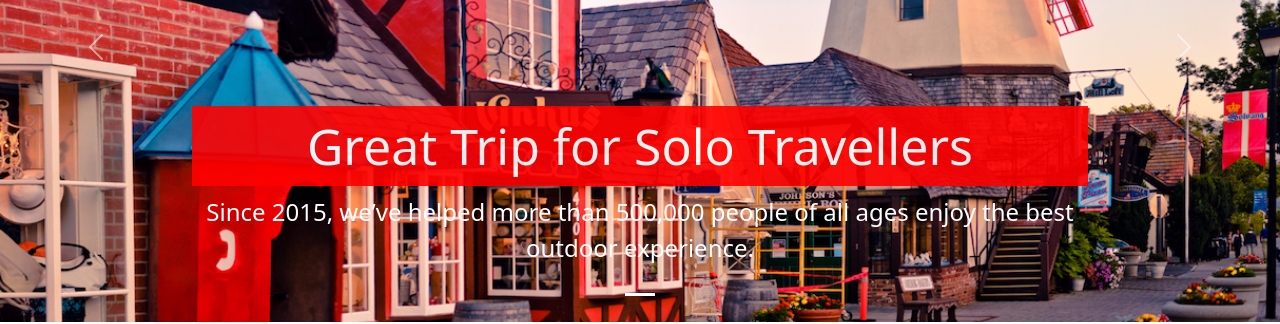
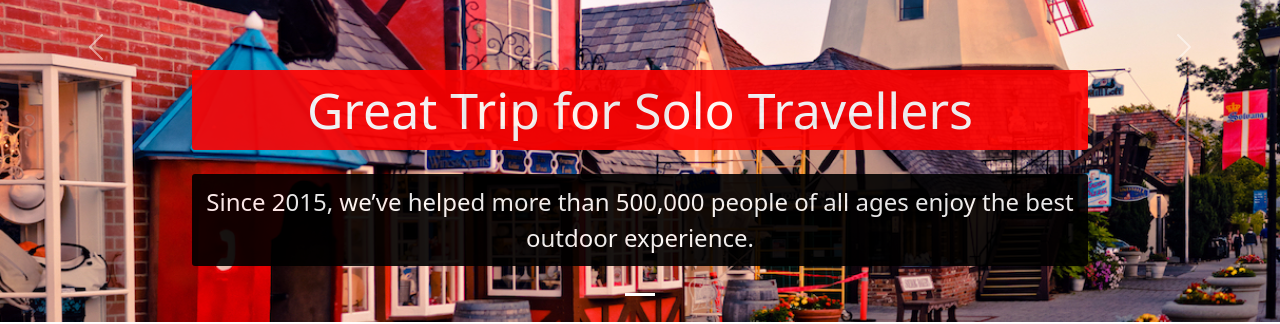
Before and after one commit to mehedihasanwd/solo-tour-client-side, a React (Create React App) app: page / in a window 1280 px wide. Shown: the part 284-608 px from the top of the page. Built offline with nearby package versions, Linux system fonts and the light colour scheme; no server answers.

Commit message:
Website Updated

```diff
--- a/src/Components/Home/Banner/Banner.css
+++ b/src/Components/Home/Banner/Banner.css
@@ -3,9 +3,17 @@
   font-size: 50px;
   padding: 10px;
   opacity: 0.9;
+  border-radius: 3px;
 }
 
 .banner {
   object-fit: cover;
   height: 550px;
 }
+
+.text-sm {
+  background: black;
+  padding: 10px;
+  opacity: 0.9;
+  border-radius: 3px;
+}
--- a/src/Components/Home/Banner/Banner.js
+++ b/src/Components/Home/Banner/Banner.js
@@ -13,8 +13,8 @@ const Banner = () => {
           alt="First slide"
         />
         <Carousel.Caption>
-          <h1 className="text-lg">Great Trip for Solo Travellers</h1>
-          <p className="fs-4">
+          <h1 className="text-lg mb-4">Great Trip for Solo Travellers</h1>
+          <p className="fs-4 text-sm">
             Since 2015, we’ve helped more than 500,000 people of all ages enjoy
             the best outdoor experience.
           </p>
```
